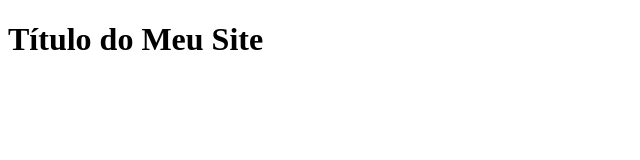
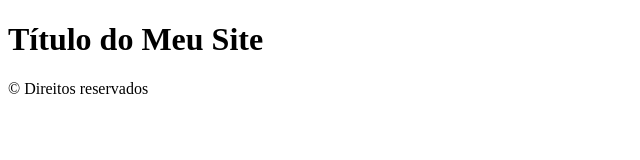
Before and after one commit to Carlos2k1/aula, a plain HTML site: page index.html in a window 1280 px wide. Shown: the whole page, without its empty margins (0-640 px from the left). Drawn offline with Linux system fonts and the light colour scheme.

Commit message:
atualização 20-06

```diff
--- a/index.html
+++ b/index.html
@@ -5,5 +5,6 @@
 </head>
 <body>
 	<h1>Título do Meu Site</h1>
+	<footer>&copy; Direitos reservados</footer>
 </body>
 </html>
```
